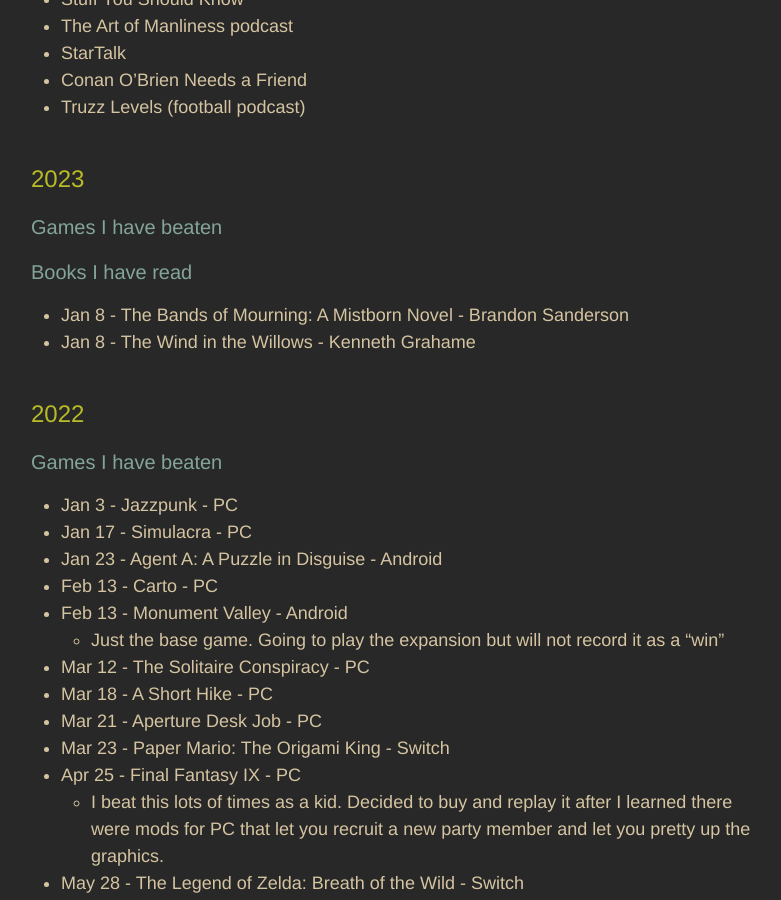
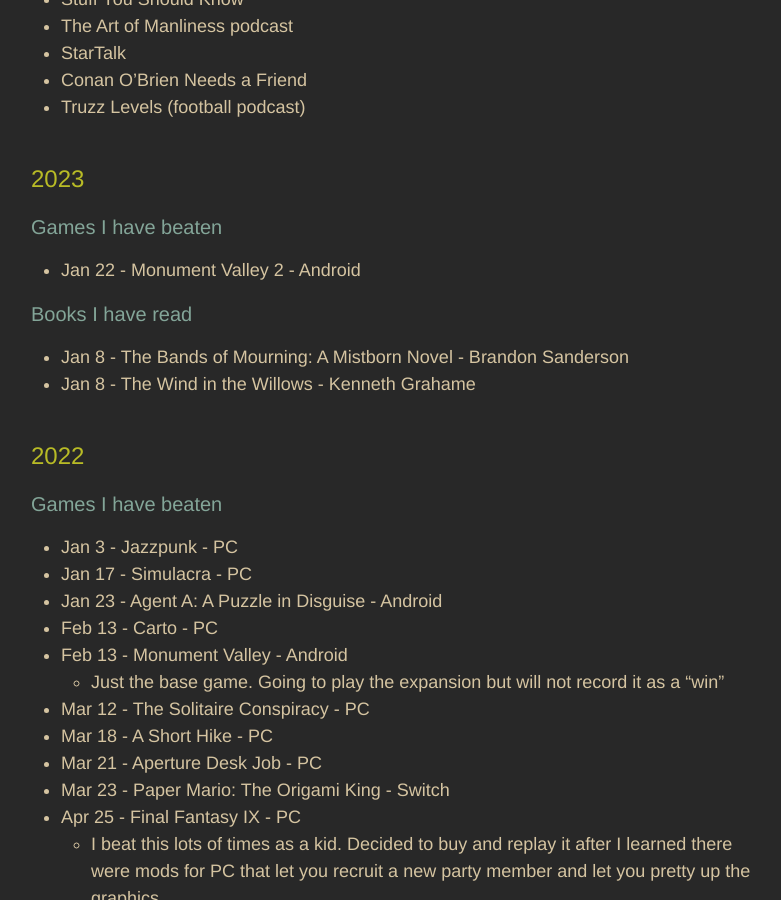
Before and after one commit to adkinsrs/sadkins_site, a Jekyll site: the page built from misc.md, in a window 1280 px wide and 900 px high, scrolled down 383 px. Shown: the whole window, without its empty margins (239-1020 px from the left). Built offline with Jekyll 4.4.1, drawn with Linux system fonts in a browser that asks for light colours.

Commit message:
beat a game

```diff
--- a/misc.md
+++ b/misc.md
@@ -20,6 +20,8 @@
 ## 2023
 
 ### Games I have beaten
+
+* Jan 22 - Monument Valley 2 - Android
 
 ### Books I have read
 
```
